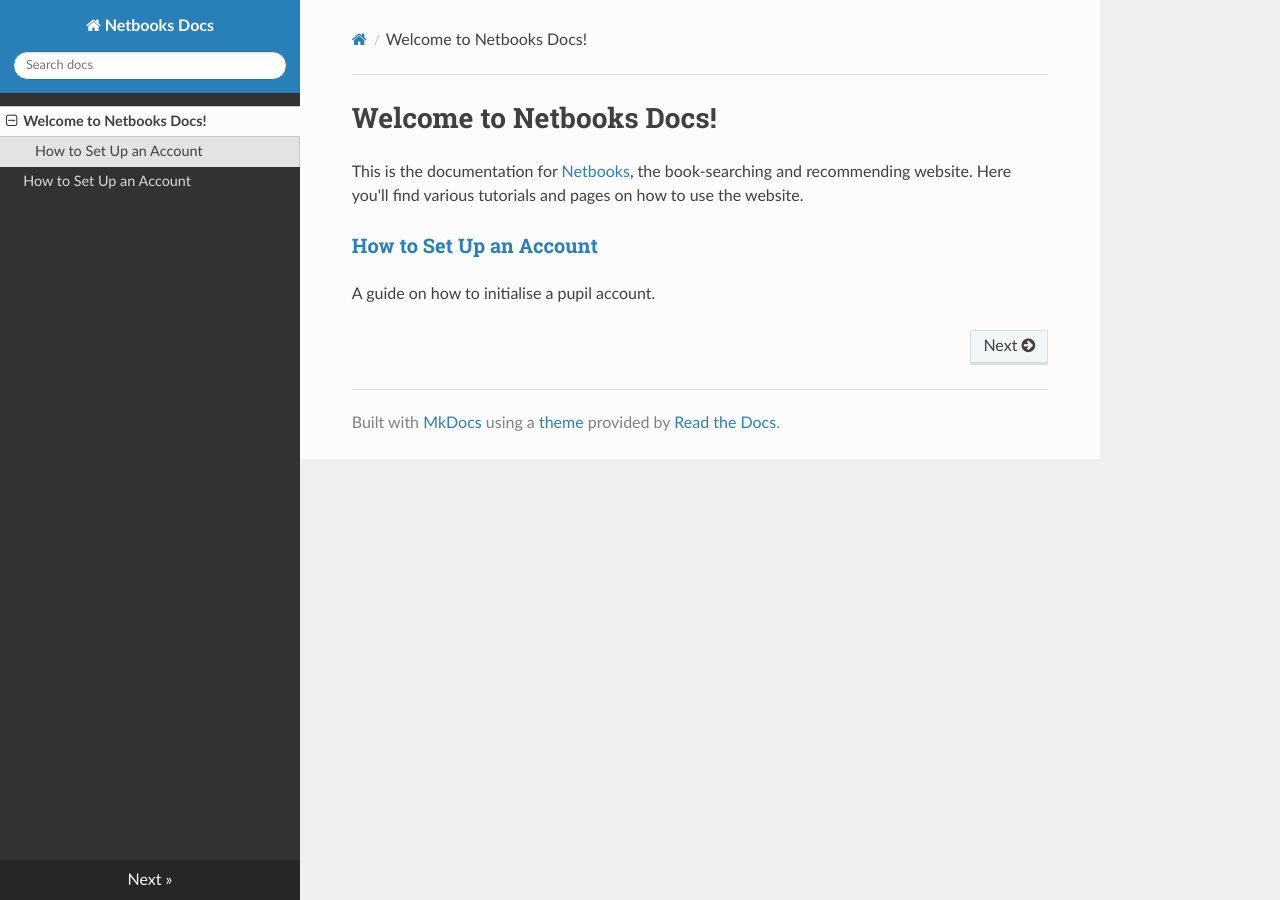
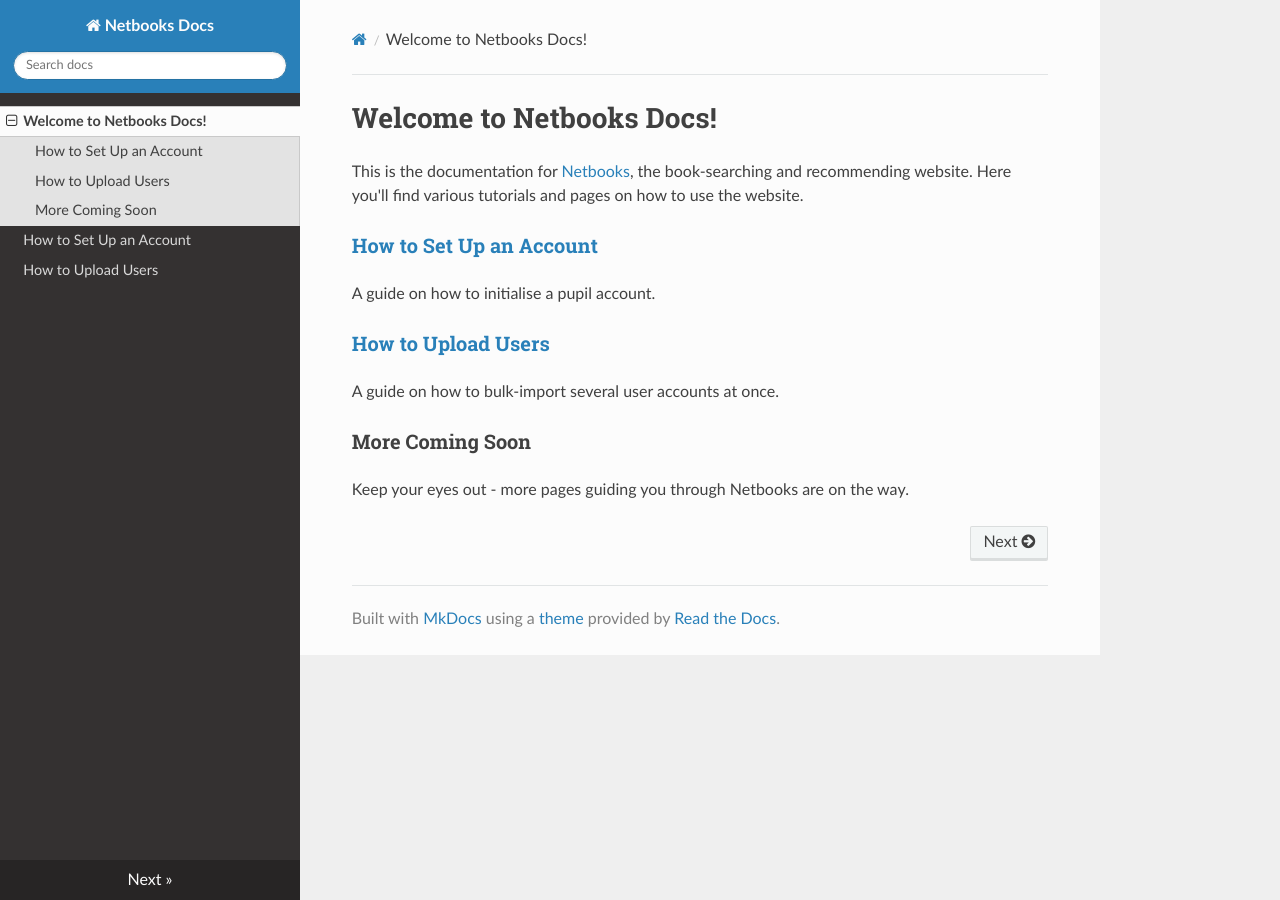
Before and after one commit to bestcoderboy/Netbooks-Wiki, an MkDocs documentation site: the page built from docs/index.md, in a window 1280 px wide. Built offline with MkDocs 1.6.1, drawn with Linux system fonts in a browser that asks for light colours; nearby versions of some CDN libraries.

```diff
--- a/docs/index.md
+++ b/docs/index.md
@@ -5,3 +5,9 @@ Here you'll find various tutorials and pages on how to use the website.
 
 ### [How to Set Up an Account](setupaccount)
 A guide on how to initialise a pupil account.
+
+### [How to Upload Users](uploadusers)
+A guide on how to bulk-import several user accounts at once.
+
+### More Coming Soon
+Keep your eyes out - more pages guiding you through Netbooks are on the way.
```
Also changed, not shown: docs/uploadusers.md (added, +27 -0 lines), 2 other files.
